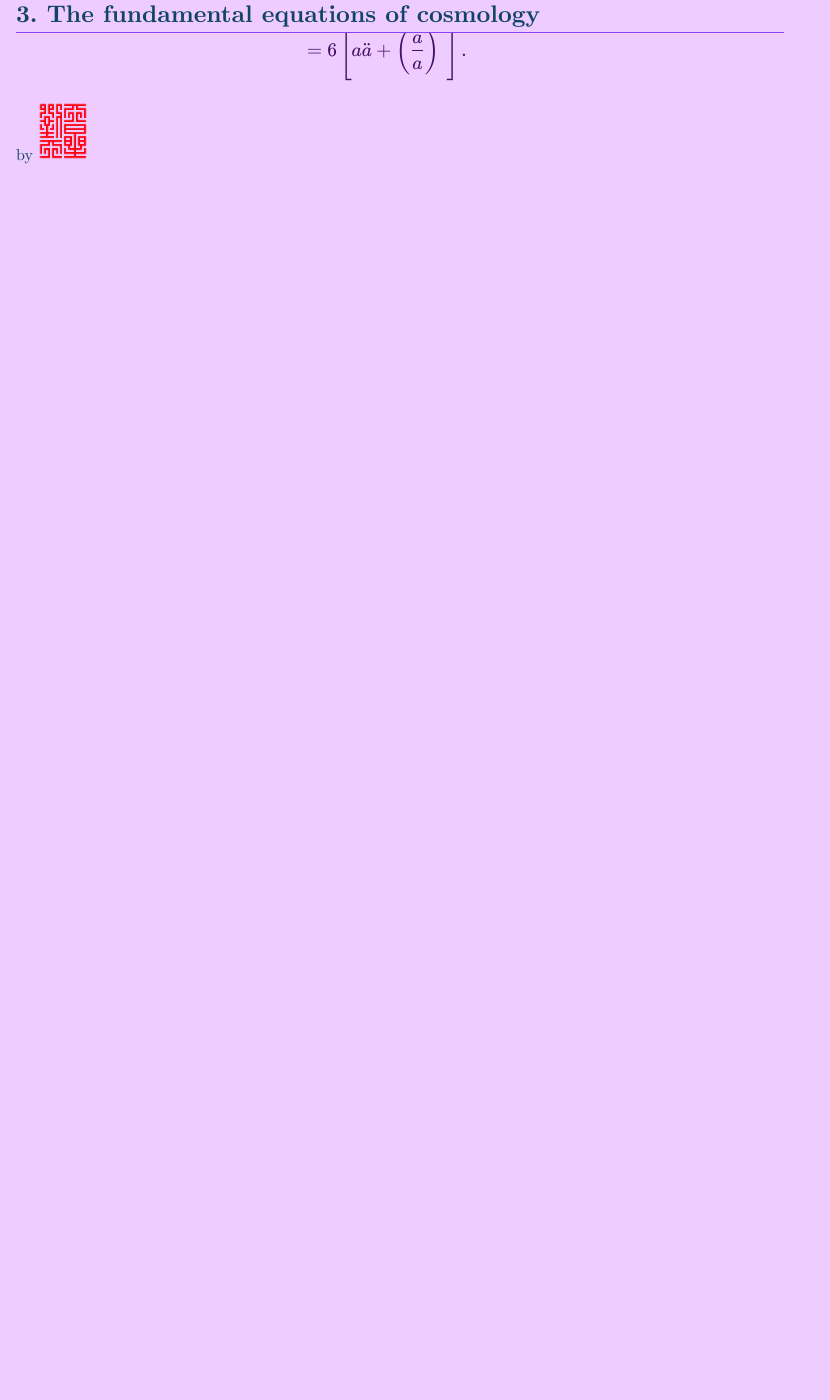
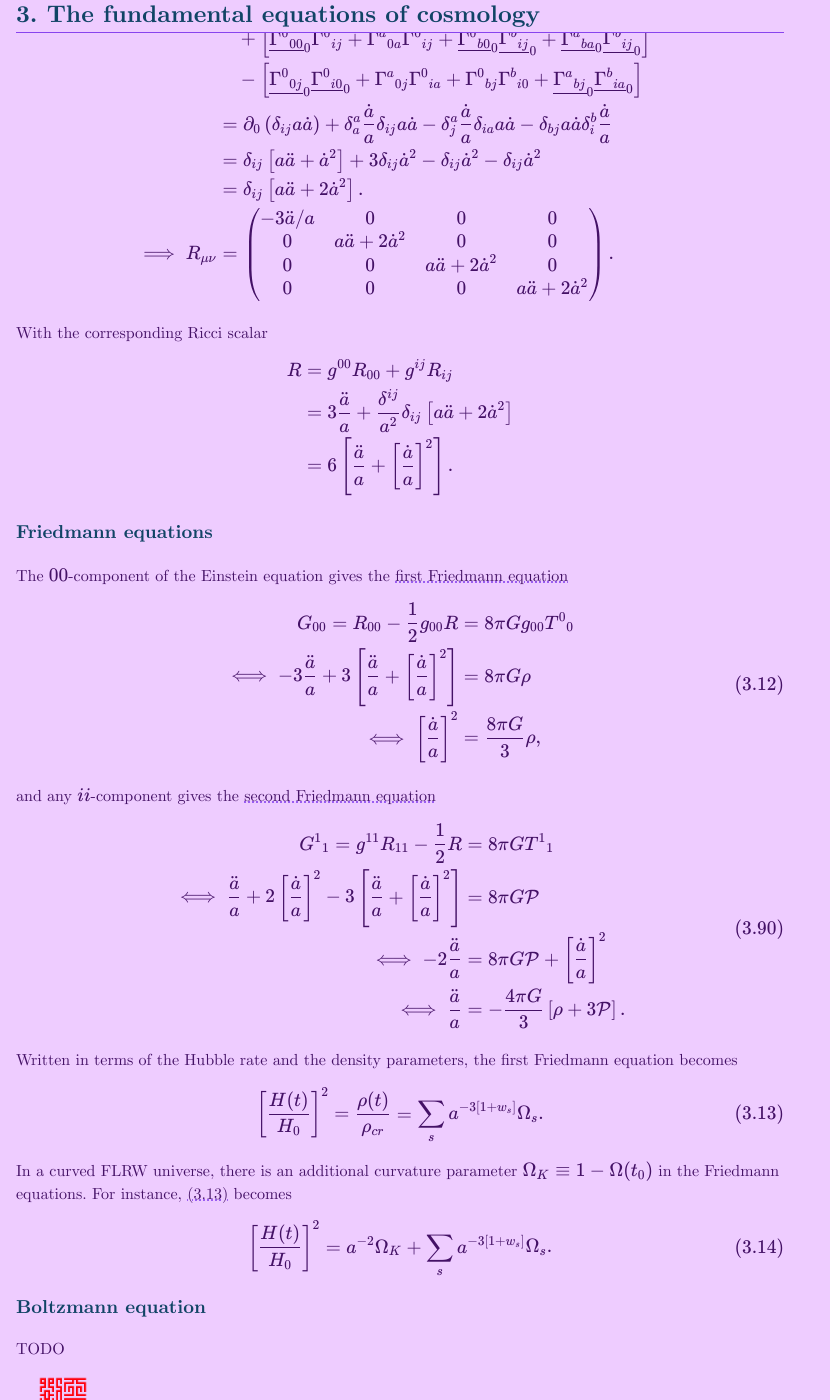
Before and after one commit to xingyzt/notes, a Jekyll site: the page built from modern-cosmology/3.md, in a window 1280 px wide and 1400 px high, scrolled down 1315 px. Shown: the whole window, without its empty margins (0-830 px from the left). Built offline with Jekyll 4.4.1, drawn with Linux system fonts in a browser that asks for light colours; our own code applies the rules of GitHub Pages for plain Markdown files; before the commit the page ends 1497 px from its top, so only the background shows below that; some of the changed text lies outside the part shown.

Commit message:
Friedmann equations

```diff
--- a/modern-cosmology/3.md
+++ b/modern-cosmology/3.md
@@ -4,12 +4,14 @@
 
 ## 3. The fundamental equations of cosmology
 
-The **Einstein equation**
+### Einstein equations
+
+The **Einstein equations** (plural because each tensor entry was considered a separate “equation”)
 \\[
-G_{\mu\nu} + \Lambda g_{\mu\nu} = 8\pi G T_{\mu\nu}
+G_{\mu\nu} + \Lambda g_{\mu\nu} = 8\pi G \tilde T_{\mu\nu}
 \tag{3.1}
 \\]
-relates Newton’s gravitational constant $G$, the stress-energy tensor $T_{\mu\nu}$, the cosmological constant $\Lambda$, the metric tensor $g_{\mu\nu}$, and the **Einstein tensor**
+relates Newton’s gravitational constant $G$, the stress-energy tensor $\tilde T_{\mu\nu}$, the cosmological constant $\Lambda$, the metric tensor $g_{\mu\nu}$, and the **Einstein tensor**
 \\[
 G_{\mu\nu} \equiv R_{\mu\nu} - \f12 g_{\mu\nu}R,
 \tag{3.2}
@@ -24,6 +26,26 @@ R\_{\mu\nu} =
 \tag{3.3}
 \\]
 is the **Ricci tensor**, and $R\equiv g^{\mu\nu}R_{\mu\nu}$ is the **Ricci scalar**.
+
+We can reinterpret the cosmological constant as a “dark energy” by redefining the energy-momentum tensor as
+$T\_{\mu\nu} \equiv \tilde T\_{\mu\nu} + \hat T\_{\mu\nu}$,
+where the dark energy’s energy-momentum tensor
+\\[
+\hat T\_{\mu\nu} \equiv -\f{\Lambda}{8\pi G} g\_{\mu\nu}.
+\\]
+Under this interpretation, the Einstein equation simplifies to
+$G_{\mu\nu} = 8\pi G T_{\mu\nu}$.
+Furthermore, matching
+\\[
+{\hat T^\mu}\_\nu = -g^{\mu\alpha} \hat T\_{\alpha\nu} = -\f{\Lambda}{8\pi G} \delta^\mu_\nu
+\\]
+with **(2.44)** gives
+\\[
+\rho\_\Lambda = -\mathcal{P}\_\Lambda = \f{\Lambda}{8\pi G},
+\tag{3.10}
+\\]
+proving that the dark-energy equation of state $w_\Lambda = -1$.
+This notation will also facilitate the generalization of $\Lambda$ to a time-varying “quintessence”.
 
 In the Euclidean FLRW metric, the Christoffel symbol ${\Gamma^\mu}\_{\alpha\beta}$ is given by **(2.25)**.
 Note that it is independent of the spatial cordinates ($\p_i$).
@@ -128,8 +150,48 @@ With the corresponding Ricci scalar
 \\[\begin{aligned}
 R &= g^{00} R\_{00} + g^{ij}R\_{ij} \\\
 &= 3\f{\ddot a}a + \f{\delta^{ij}}{a^2} \delta\_{ij} \brk{a\ddot a + 2\dot a^2} \\\
-&= 6 \brk{a\ddot a + \prn{\f{\dot a}a}^2}.
+&= 6 \brk{\f{\ddot a}a + \brk{\f{\dot a}a}^2}.
 \end{aligned}\\]
+
+### Friedmann equations
+
+The $00$-component of the Einstein equation gives the **first Friedmann equation**
+\\[\begin{aligned}
+G\_{00} = R\_{00} - \f12 g\_{00} R &= 8\pi G g\_{00} {T^0}\_0
+\\\
+\iff -3\f{\ddot a}{a} + 3\brk{\f{\ddot a}a + \brk{\f{\dot a}a}^2} &= 8\pi G\rho
+\\\
+\iff \brk{\f{\dot a}a}^2 &= \f{8\pi G}3 \rho,
+\tag{3.12}
+\end{aligned}\\]
+and any $ii$-component gives the **second Friedmann equation**
+\\[\begin{aligned}
+{G^1}\_1 = g^{11} R\_{11} - \f12 R &= 8\pi G {T^1}\_1
+\\\
+\iff \f{\ddot a}a + 2\brk{\f{\dot a}{a}}^2 - 3\brk{\f{\ddot a}a + \brk{\f{\dot a}a}^2} &= 8\pi G\mathcal{P}
+\\\
+\iff -2\f{\ddot a}a &= 8\pi G\mathcal{P} + \brk{\f{\dot a}a}^2
+\\\
+\iff \f{\ddot a}a &= -\f{4\pi G}3 \brk{\rho + 3\mathcal{P}}.
+\tag{3.90}
+\end{aligned}\\]
+
+Written in terms of the Hubble rate and the density parameters,
+the first Friedmann equation becomes
+\\[
+\brk{\f{H(t)}{H\_0}}^2 = \f{\rho(t)}{\rho\_{cr}} = \sum_s a^{-3[1+w_s]} \Omega_s.
+\tag{3.13}
+\\]
+
+In a curved FLRW universe, there is an additional curvature parameter $\Omega_K \equiv 1 - \Omega(t_0)$ in the Friedmann equations. For instance, **(3.13)** becomes
+\\[
+\brk{\f{H(t)}{H\_0}}^2 = a^{-2}\Omega_K + \sum_s a^{-3[1+w_s]} \Omega_s.
+\tag{3.14}
+\\]
+
+### Boltzmann equation
+
+TODO
 
 </section>
 
```
Also changed, not shown: modern-cosmology/0.md (+1 -0 lines), modern-cosmology/2.md (+2 -2 lines), 8 other files.
